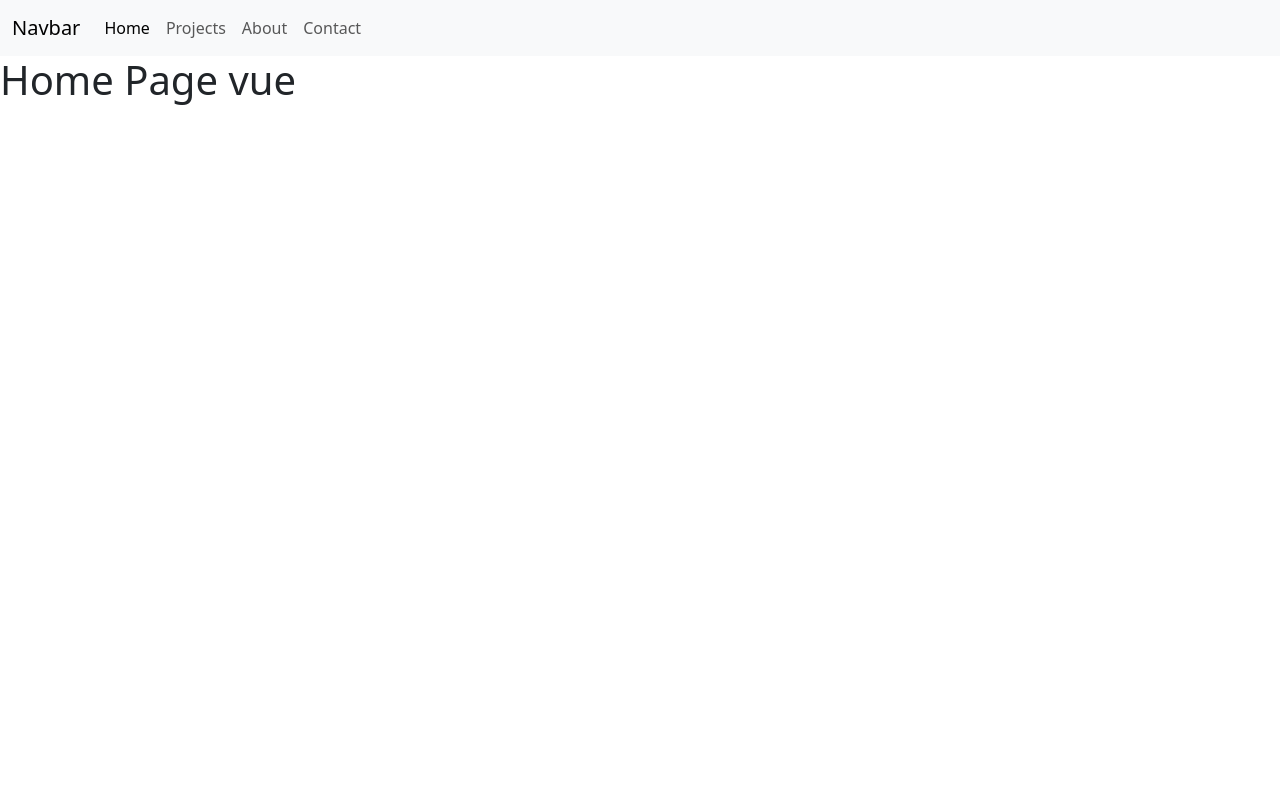
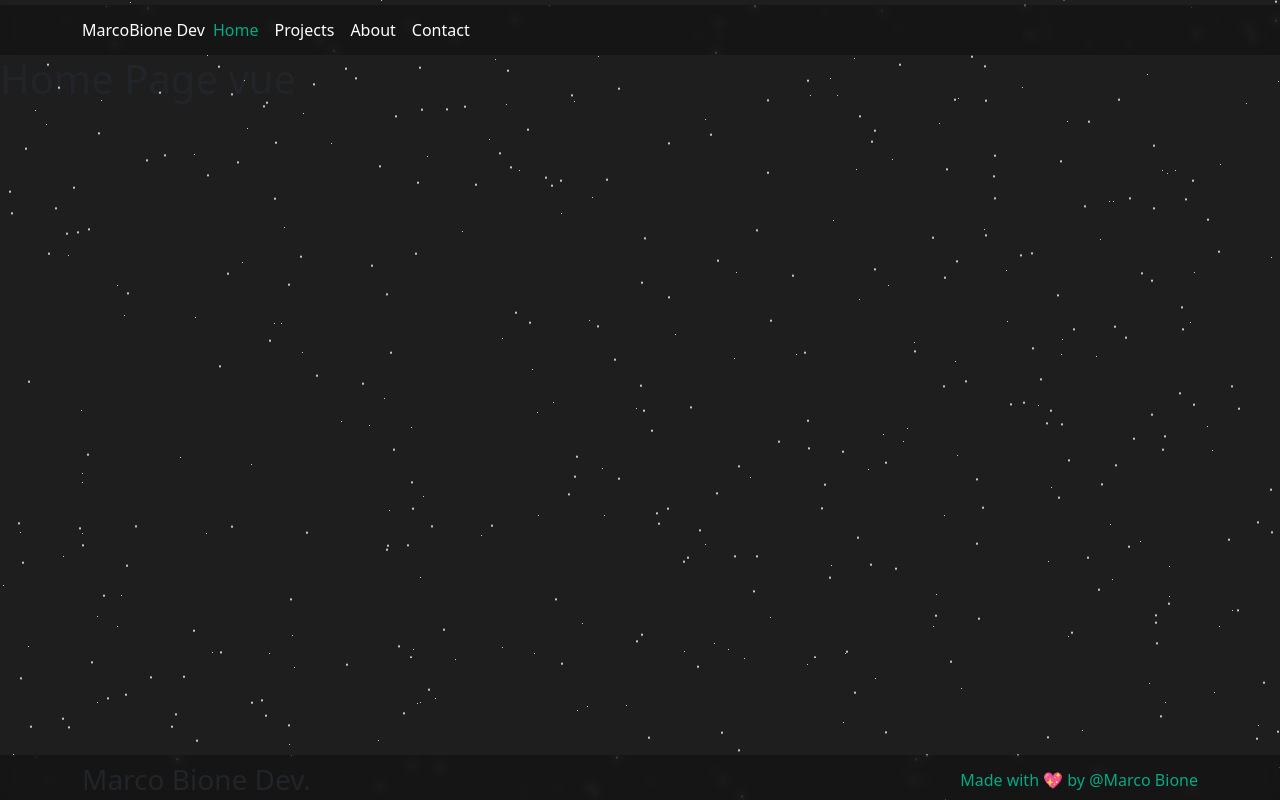
Before and after one commit to MarcoBione/vite-boolfolio, a Vue app: page /#/ in a window 1280 px wide. Built offline with nearby package versions, Linux system fonts and the light colour scheme; no server answers.

Commit message:
Add assets + some styles on components

```diff
--- a/src/App.vue
+++ b/src/App.vue
@@ -1,17 +1,40 @@
 <template>
-  <HeaderApp />
-  <!-- chiama questo pezzo tra questi tag se la url combacia con il nome del componente specificato nelle rotte -->
-  <router-view>
+  <div>
+    <div class="page-bg"></div>
 
-  </router-view>
+
+
+    <div class="animation-wrapper">
+
+      <div class="particle particle-1"></div>
+      <div class="particle particle-2"></div>
+      <div class="particle particle-3"></div>
+      <div class="particle particle-4"></div>
+
+      <HeaderApp />
+
+      <main>
+        <!-- chiama questo pezzo tra questi tag se la url combacia con il nome del componente specificato nelle rotte -->
+        <router-view class="_myview">
+
+        </router-view>
+      </main>
+
+      <FooterApp />
+
+    </div>
+
+
+  </div>
 </template>
 
 <script>
 import axios from 'axios';
 import HeaderApp from './components/HeaderApp.vue';
+import FooterApp from './components/FooterApp.vue';
 export default {
   name: 'App',
-  components: { HeaderApp },
+  components: { HeaderApp, FooterApp },
 
   data() {
     return {
@@ -43,4 +66,10 @@ export default {
   width: 200px;
   display: block;
 }
+
+._myview {
+  height: calc(100vh - 100px);
+  width: 100%;
+  display: block;
+}
 </style>
--- a/src/assets/main.scss
+++ b/src/assets/main.scss
@@ -1,3 +1,7 @@
+@use './styles/partials/variables' as *;
+// personal background import
+@import './styles/background.scss';
+
 $fa-font-path: '../webfonts';
 @import '@fortawesome/fontawesome-free/scss/fontawesome.scss';
 @import '@fortawesome/fontawesome-free/scss/solid.scss';
--- /dev/null
+++ b/src/assets/styles/background.scss
@@ -0,0 +1,207 @@
+/* Config */
+$color-bg: #1e1e1e;
+$color-particle: #fff;
+$spacing: 2560px;
+$time-1: 60s;
+$time-2: 120s;
+$time-3: 180s;
+$time-4: 200s;
+
+/* mixins */
+@function particles($max) {
+    $val: 0px 0px $color-particle;
+
+    @for $i from 1 through $max {
+        $val: #{$val},
+        random($spacing)+px random($spacing)+px $color-particle;
+    }
+
+    @return $val;
+}
+
+@mixin particles($max) {
+    box-shadow: particles($max);
+    border-radius: 50%;
+}
+
+/* Styles */
+html,
+body {
+    height: 100%;
+}
+
+body {
+    display: flex;
+    justify-content: center;
+    align-items: center;
+    font-size: 4rem;
+    overflow: hidden;
+}
+
+.page-bg,
+.animation-wrapper {
+    position: fixed;
+    top: 0;
+    left: 0;
+    width: 100%;
+    height: 100%;
+}
+
+.page-bg {
+    background: $color-bg;
+    background-blend-mode: screen;
+    background-size: cover;
+    filter: grayscale(100%);
+    z-index: -1;
+}
+
+.particle,
+.particle:after {
+    background: transparent;
+}
+
+.particle:after {
+    position: absolute;
+    content: "";
+    top: $spacing;
+}
+
+.particle-1 {
+    animation: animParticle $time-1 linear infinite;
+    @include particles(1000);
+    height: 2px;
+    width: 2px;
+}
+
+.particle-1:after {
+    @include particles(900);
+    height: 2px;
+    width: 2px;
+}
+
+.particle-2 {
+    animation: animParticle $time-2 linear infinite;
+    @include particles(800);
+    height: 2px;
+    width: 2px;
+}
+
+.particle-2:after {
+    @include particles(500);
+    height: 3px;
+    width: 3px;
+}
+
+.particle-3:after {
+    @include particles(1100);
+    height: 3px;
+    width: 3px;
+    border-radius: 50%;
+}
+
+.particle-4 {
+    animation: animParticle $time-4 linear infinite;
+    @include particles(1200);
+    height: 1px;
+    width: 1px;
+}
+
+.particle-4:after {
+    @include particles(700);
+    height: 1px;
+    width: 1px;
+}
+
+@keyframes animParticle {
+    from {
+        transform: translateY(0px);
+    }
+
+    to {
+        transform: translateY($spacing * -1);
+    }
+}
+
+.page-wrapper {
+    text-align: center;
+    color: #fff;
+    z-index: 2;
+}
+
+/*glow for webkit*/
+
+@-webkit-keyframes neon1 {
+    from {
+        text-shadow: 0 0 10px #fff,
+            0 0 20px #fff,
+            0 0 30px #fff,
+            0 0 40px #FF1177,
+            0 0 70px #FF1177,
+            0 0 80px #FF1177,
+            0 0 100px #FF1177,
+            0 0 150px #FF1177;
+    }
+
+    to {
+        text-shadow: 0 0 5px #fff,
+            0 0 10px #fff,
+            0 0 15px #fff,
+            0 0 20px #FF1177,
+            0 0 35px #FF1177,
+            0 0 40px #FF1177,
+            0 0 50px #FF1177,
+            0 0 75px #FF1177;
+    }
+}
+
+/*glow for mozilla*/
+
+@-moz-keyframes neon1 {
+    from {
+        text-shadow: 0 0 10px #fff,
+            0 0 20px #fff,
+            0 0 30px #fff,
+            0 0 40px #FF1177,
+            0 0 70px #FF1177,
+            0 0 80px #FF1177,
+            0 0 100px #FF1177,
+            0 0 150px #FF1177;
+    }
+
+    to {
+        text-shadow: 0 0 5px #fff,
+            0 0 10px #fff,
+            0 0 15px #fff,
+            0 0 20px #FF1177,
+            0 0 35px #FF1177,
+            0 0 40px #FF1177,
+            0 0 50px #FF1177,
+            0 0 75px #FF1177;
+    }
+}
+
+/*glow*/
+
+@keyframes neon1 {
+    from {
+        text-shadow: 0 0 10px #fff,
+            0 0 20px #fff,
+            0 0 30px #fff,
+            0 0 40px #FF1177,
+            0 0 70px #FF1177,
+            0 0 80px #FF1177,
+            0 0 100px #FF1177,
+            0 0 150px #FF1177;
+    }
+
+    to {
+        text-shadow: 0 0 5px #fff,
+            0 0 10px #fff,
+            0 0 15px #fff,
+            0 0 20px #FF1177,
+            0 0 35px #FF1177,
+            0 0 40px #FF1177,
+            0 0 50px #FF1177,
+            0 0 75px #FF1177;
+    }
+}
--- a/src/assets/styles/partials/_variables.scss
+++ b/src/assets/styles/partials/_variables.scss
@@ -1,6 +1,12 @@
-// COLORS
+// COLORS PALETTE
 $bg-color: #fefefe;
 $text-color: #333;
 
+$jungle-green: #00AA84ff;
+$black: #030404ff;
+$dark-green: #02321Dff;
+$tiffany-blue: #A9DBCBff;
+$davys-gray: #545454ff;
+
 //Typography
 $main-font: 'Montserrat', sans-serif;
--- /dev/null
+++ b/src/components/FooterApp.vue
@@ -0,0 +1,58 @@
+<template>
+    <footer class="d-flex">
+        <div class="container d-flex align-items-center justify-content-between">
+            <div>
+                <h3 class="m-0">Marco Bione Dev.</h3>
+            </div>
+
+
+            <div>
+                <ul class="m-0">
+                    <li class="list-unstyled m-0">
+                        {{ credits }} <a href="https://github.com/MarcoBione" class="text-decoration-none">@Marco Bione</a>
+                    </li>
+                </ul>
+            </div>
+
+
+
+        </div>
+    </footer>
+</template>
+
+<script>
+export default {
+    name: 'FooterApp',
+    data() {
+        return {
+            credits: 'Made with 💖 by',
+            rights: 'All rights reserved',
+            year: '2023'
+        }
+    }
+}
+</script>
+
+<style lang="scss" scoped>
+@use '../assets/styles/partials/variables' as*;
+
+footer {
+    background: rgba(0, 0, 0, 0.28);
+    backdrop-filter: blur(4.5px);
+    -webkit-backdrop-filter: blur(4.5px);
+    height: 50px;
+    width: 100%;
+}
+
+li {
+    color: $jungle-green;
+
+    a {
+        color: $jungle-green;
+    }
+
+    a:hover {
+        color: $tiffany-blue;
+    }
+}
+</style>
--- a/src/components/HeaderApp.vue
+++ b/src/components/HeaderApp.vue
@@ -1,9 +1,11 @@
 <template>
-    <nav class="navbar navbar-expand-lg bg-body-tertiary">
+    <nav class="navbar navbar-expand-lg">
 
-        <div class="container-fluid">
+        <div class="container _mytextnav">
 
-            <a class="navbar-brand" href="#">Navbar</a>
+            <!-- <a class="navbar-brand" href="#">Marco Bione Dev.</a> -->
+            <router-link :to="{ name: home }" class="nav-link _mytextnav">MarcoBione
+                Dev</router-link>
 
             <button class="navbar-toggler" type="button" data-bs-toggle="collapse" data-bs-target="#navbarNav"
                 aria-controls="navbarNav" aria-expanded="false" aria-label="Toggle navigation">
@@ -17,7 +19,8 @@
 
                         <!-- per fare routing non si usano le ancore normali -->
                         <!-- <a class="nav-link active" aria-current="page" href="#">Home</a> -->
-                        <router-link :to="{ name: route.route }" class="nav-link" active-class="active">{{ route.name
+                        <router-link :to="{ name: route.route }" class="nav-link _mytextnav" active-class="_myactive">{{
+                            route.name
                         }}</router-link>
 
 
@@ -57,4 +60,23 @@ export default {
 }
 </script>
 
-<style lang="scss" scoped></style>
+<style lang="scss" scoped>
+@use '../assets/styles/partials/variables' as*;
+
+.navbar {
+    background: rgba(0, 0, 0, 0.28);
+    backdrop-filter: blur(4.5px);
+    -webkit-backdrop-filter: blur(4.5px);
+    height: 50px;
+    width: 100%;
+    z-index: 900;
+}
+
+._mytextnav {
+    color: $bg-color;
+}
+
+._myactive {
+    color: $jungle-green;
+}
+</style>
--- a/src/pages/SingleProject.vue
+++ b/src/pages/SingleProject.vue
@@ -21,7 +21,7 @@ export default {
     methods: {
         getProject() {
             axios.get(`${this.apiBaseUrl}projects/${this.$route.params.id}` /*, { params: { page: projectsApiPage } }*/).then((res) => {
-                this.projects = res.data.results.data;
+                this.projects = res.data.results;
                 console.log('res: ', res);
                 console.log('id:', this.$route.params.id);
             })
```
Also changed, not shown: 1 other file (tests, documents, lock files or other folders).
